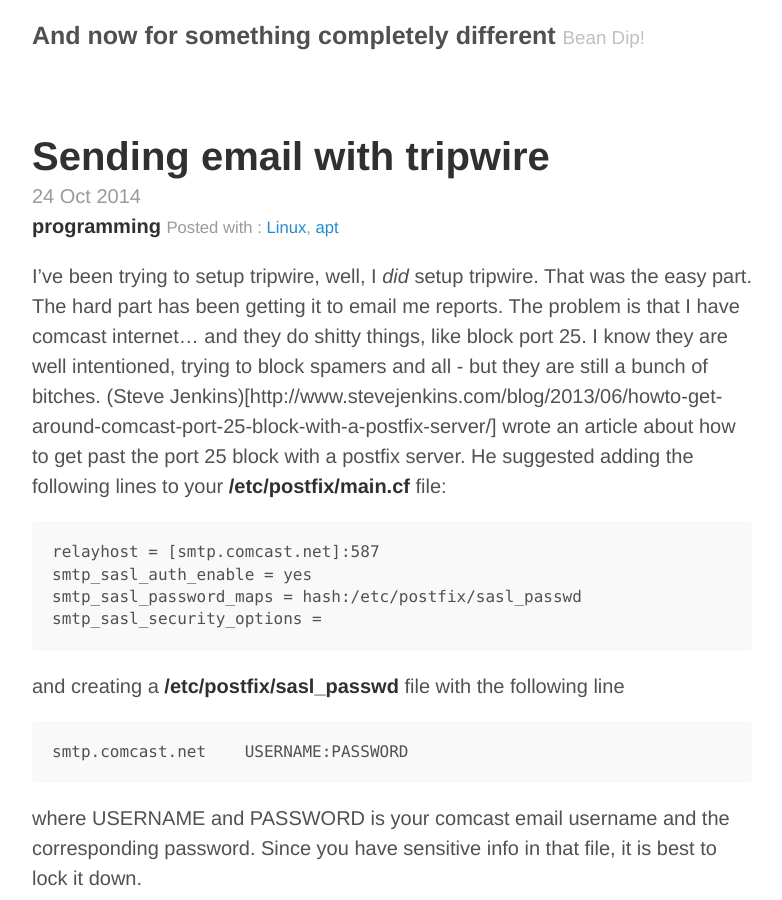
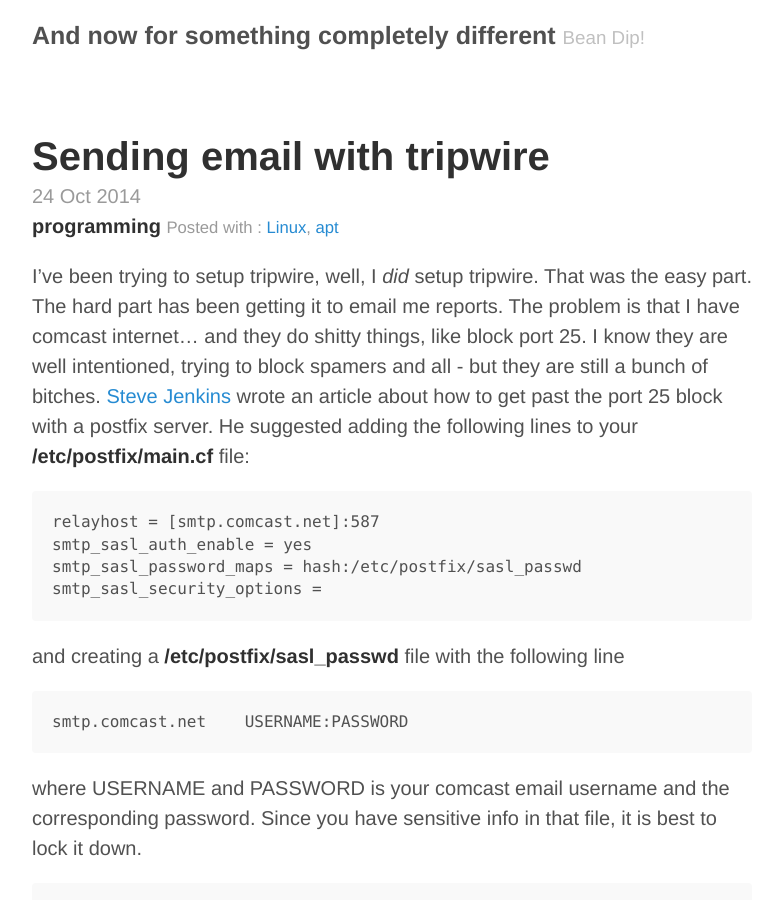
Before and after one commit to mrdanbrooks/mrdanbrooks.github.io, a Jekyll site: the page built from _posts/2014-10-24-tripwire-email.md, in a window 1280 px wide and 900 px high. Shown: the whole window, without its empty margins (248-1030 px from the left). Built offline with Jekyll 4.4.1, drawn with Linux system fonts in a browser that asks for light colours; Markdown is read by kramdown in place of the engine named in the settings; some of the changed text lies outside the part shown.

Commit message:
fixed links in tripwire post

````diff
--- a/_posts/2014-10-24-tripwire-email.md
+++ b/_posts/2014-10-24-tripwire-email.md
@@ -14,7 +14,7 @@ I've been trying to setup tripwire, well, I _did_ setup tripwire.
 That was the easy part. The hard part has been getting it to email me reports.
 The problem is that I have comcast internet... and they do shitty things, like block port 25.
 I know they are well intentioned, trying to block spamers and all - but they are still a bunch of bitches.
-(Steve Jenkins)[http://www.stevejenkins.com/blog/2013/06/howto-get-around-comcast-port-25-block-with-a-postfix-server/] wrote an article about how to get past the port 25 block with a postfix server.
+[Steve Jenkins](http://www.stevejenkins.com/blog/2013/06/howto-get-around-comcast-port-25-block-with-a-postfix-server/) wrote an article about how to get past the port 25 block with a postfix server.
 He suggested adding the following lines to your **/etc/postfix/main.cf** file:
 
 ```
@@ -76,7 +76,7 @@ We can configure ssmtp by editing **/etc/ssmtp/ssmtp.conf**:
 sudo vim /etc/ssmtp/ssmtp.conf
 ```
 
-and updating the file with the following settings recommended by this (website)[https://wiki.archlinux.org/index.php/SSMTP]:
+and updating the file with the following settings recommended by this [website](https://wiki.archlinux.org/index.php/SSMTP):
 
 ```
 # The user that gets all the mails (UID < 1000, usually the admin)
````
Also changed, not shown: other parts of _posts/2014-10-24-tripwire-email.md (+1 -1 lines).
